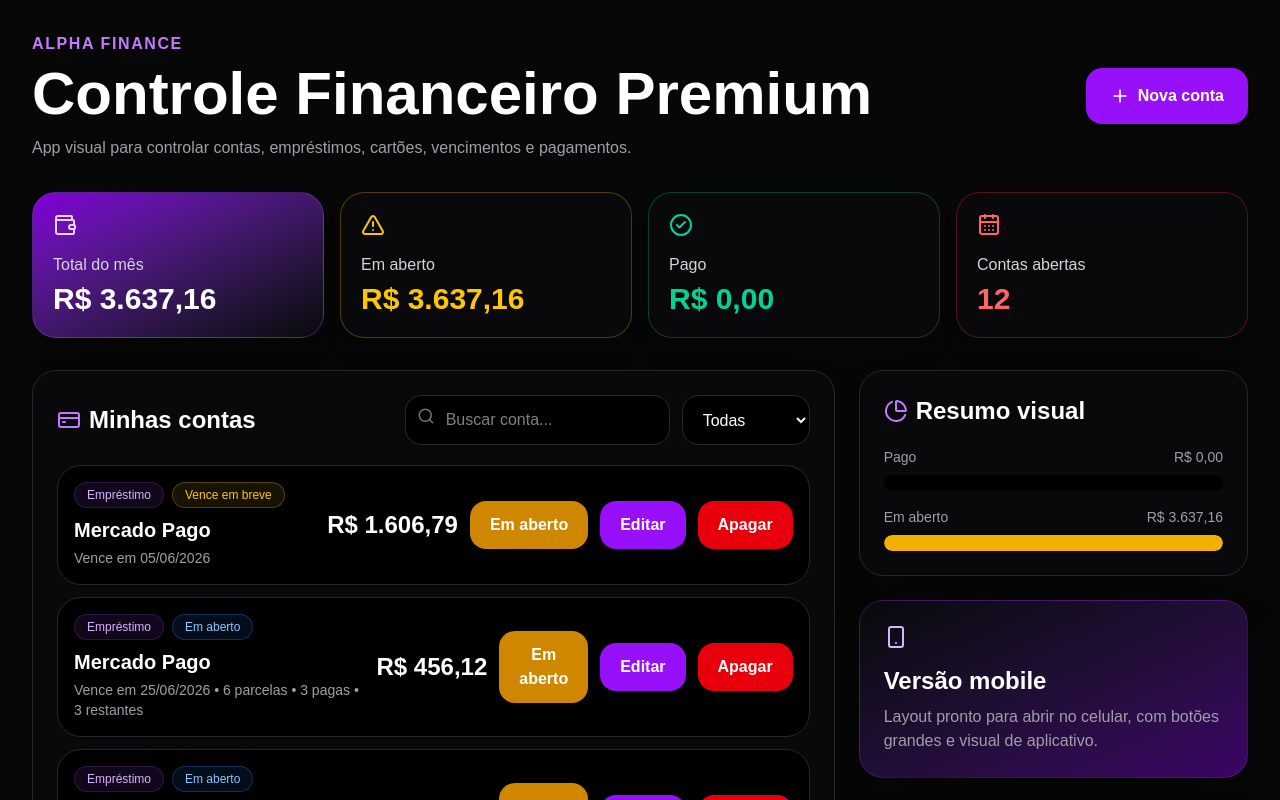
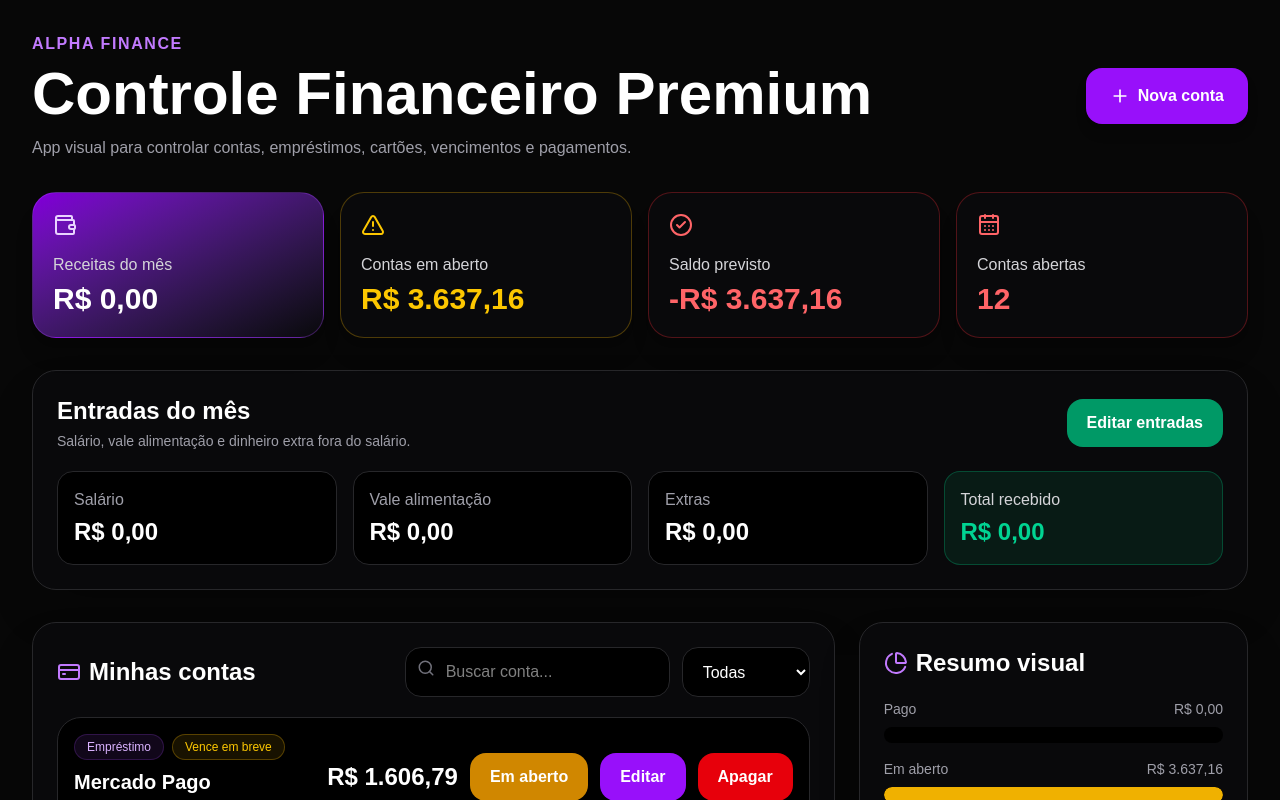
Before and after one commit to elito26br-debug/tim-premium, a Next.js app: page / in a window 1280 px wide. Shown: the top 800 px of the page. Built offline with nearby package versions, Linux system fonts and the light colour scheme.

Commit message:
adiciona entradas do mes

```diff
--- a/app/page.tsx
+++ b/app/page.tsx
@@ -1,4 +1,5 @@
 'use client';
+
 import { useEffect, useMemo, useState } from 'react';
 import { motion } from 'framer-motion';
 import { CreditCard, Wallet, AlertTriangle, CheckCircle2, CalendarDays, Plus, Search, TrendingDown, PieChart, Smartphone } from 'lucide-react';
@@ -18,19 +19,19 @@ const contasIniciais = [
   { id: 12, categoria: 'Empréstimo', nome: 'Denilson', valor: 1040.00, vencimento: '2026-06-08', status: 'EM ABERTO', obs: 'Inclui juros de 30%' },
 ];
 
-function moeda(valor: number) {
+function moeda(valor) {
   return valor.toLocaleString('pt-BR', { style: 'currency', currency: 'BRL' });
 }
 
-function dataBR(data: string) {
+function dataBR(data) {
   return new Date(data + 'T00:00:00').toLocaleDateString('pt-BR');
 }
 
-function alerta(conta: any) {
+function alerta(conta) {
   if (conta.status === 'PAGO') return { texto: 'Pago', cor: 'text-emerald-400', bg: 'bg-emerald-500/10 border-emerald-500/30' };
   const hoje = new Date('2026-06-01T00:00:00');
   const venc = new Date(conta.vencimento + 'T00:00:00');
-  const dias = Math.ceil((venc.getTime() - hoje.getTime()) / (1000 * 60 * 60 * 24));
+  const dias = Math.ceil((venc - hoje) / (1000 * 60 * 60 * 24));
   if (dias < 0) return { texto: 'Vencida', cor: 'text-red-400', bg: 'bg-red-500/10 border-red-500/30' };
   if (dias <= 5) return { texto: 'Vence em breve', cor: 'text-yellow-400', bg: 'bg-yellow-500/10 border-yellow-500/30' };
   return { texto: 'Em aberto', cor: 'text-blue-300', bg: 'bg-blue-500/10 border-blue-500/30' };
@@ -40,6 +41,8 @@ export default function AppFinanceiroPremiumAlpha() {
   const [contas, setContas] = useState(contasIniciais);
   const [busca, setBusca] = useState('');
   const [filtro, setFiltro] = useState('TODAS');
+  const [receitas, setReceitas] = useState({ salario: 0, valeAlimentacao: 0, extras: 0 });
+  const [modalReceitasAberto, setModalReceitasAberto] = useState(false);
   const [modalAberto, setModalAberto] = useState(false);
   const [editandoId, setEditandoId] = useState(null);
   const [novaConta, setNovaConta] = useState({
@@ -52,14 +55,24 @@ export default function AppFinanceiroPremiumAlpha() {
 
   useEffect(() => {
     const contasSalvas = localStorage.getItem('alpha-finance-contas');
+    const receitasSalvas = localStorage.getItem('alpha-finance-receitas');
+
     if (contasSalvas) {
       setContas(JSON.parse(contasSalvas));
+    }
+
+    if (receitasSalvas) {
+      setReceitas(JSON.parse(receitasSalvas));
     }
   }, []);
 
   useEffect(() => {
     localStorage.setItem('alpha-finance-contas', JSON.stringify(contas));
-  }, [contas]);
+  }, [contas, receitas]);
+
+  useEffect(() => {
+    localStorage.setItem('alpha-finance-receitas', JSON.stringify(receitas));
+  }, [receitas]);
 
   const contasFiltradas = contas.filter((conta) => {
     const combinaBusca = conta.nome.toLowerCase().includes(busca.toLowerCase()) || conta.categoria.toLowerCase().includes(busca.toLowerCase());
@@ -72,10 +85,12 @@ export default function AppFinanceiroPremiumAlpha() {
     const aberto = contas.filter((item) => item.status === 'EM ABERTO').reduce((soma, item) => soma + Number(item.valor || 0), 0);
     const pago = contas.filter((item) => item.status === 'PAGO').reduce((soma, item) => soma + Number(item.valor || 0), 0);
     const qtdAberto = contas.filter((item) => item.status === 'EM ABERTO').length;
-    return { total, aberto, pago, qtdAberto };
+    const totalReceitas = Number(receitas.salario || 0) + Number(receitas.valeAlimentacao || 0) + Number(receitas.extras || 0);
+    const saldoFinal = totalReceitas - aberto;
+    return { total, aberto, pago, qtdAberto, totalReceitas, saldoFinal };
   }, [contas]);
 
-  function alternarStatus(id: number) {
+  function alternarStatus(id) {
     setContas((atuais) => atuais.map((conta) => conta.id === id ? { ...conta, status: conta.status === 'PAGO' ? 'EM ABERTO' : 'PAGO' } : conta));
   }
 
@@ -116,7 +131,7 @@ export default function AppFinanceiroPremiumAlpha() {
     setModalAberto(false);
   }
 
-  function editarConta(conta: any) {
+  function editarConta(conta) {
     setEditandoId(conta.id);
     setNovaConta({
       nome: conta.nome,
@@ -128,7 +143,7 @@ export default function AppFinanceiroPremiumAlpha() {
     setModalAberto(true);
   }
 
-  function apagarConta(id: number) {
+  function apagarConta(id) {
     setContas((atuais) => atuais.filter((conta) => conta.id !== id));
   }
 
@@ -156,20 +171,20 @@ export default function AppFinanceiroPremiumAlpha() {
         <section className="grid md:grid-cols-4 gap-4 mb-8">
           <motion.div initial={{ opacity: 0, y: 10 }} animate={{ opacity: 1, y: 0 }} className="rounded-3xl p-5 bg-gradient-to-br from-purple-700 to-zinc-950 border border-purple-500/30 shadow-xl">
             <Wallet className="text-purple-200 mb-4" />
-            <p className="text-zinc-300">Total do mês</p>
-            <h2 className="text-3xl font-black mt-1">{moeda(resumo.total)}</h2>
+            <p className="text-zinc-300">Receitas do mês</p>
+            <h2 className="text-3xl font-black mt-1">{moeda(resumo.totalReceitas)}</h2>
           </motion.div>
 
           <motion.div initial={{ opacity: 0, y: 10 }} animate={{ opacity: 1, y: 0 }} transition={{ delay: 0.05 }} className="rounded-3xl p-5 bg-zinc-950 border border-yellow-500/30 shadow-xl">
             <AlertTriangle className="text-yellow-400 mb-4" />
-            <p className="text-zinc-300">Em aberto</p>
+            <p className="text-zinc-300">Contas em aberto</p>
             <h2 className="text-3xl font-black mt-1 text-yellow-400">{moeda(resumo.aberto)}</h2>
           </motion.div>
 
-          <motion.div initial={{ opacity: 0, y: 10 }} animate={{ opacity: 1, y: 0 }} transition={{ delay: 0.1 }} className="rounded-3xl p-5 bg-zinc-950 border border-emerald-500/30 shadow-xl">
-            <CheckCircle2 className="text-emerald-400 mb-4" />
-            <p className="text-zinc-300">Pago</p>
-            <h2 className="text-3xl font-black mt-1 text-emerald-400">{moeda(resumo.pago)}</h2>
+          <motion.div initial={{ opacity: 0, y: 10 }} animate={{ opacity: 1, y: 0 }} transition={{ delay: 0.1 }} className={`rounded-3xl p-5 bg-zinc-950 border shadow-xl ${resumo.saldoFinal >= 0 ? 'border-emerald-500/30' : 'border-red-500/30'}`}>
+            <CheckCircle2 className={resumo.saldoFinal >= 0 ? 'text-emerald-400 mb-4' : 'text-red-400 mb-4'} />
+            <p className="text-zinc-300">Saldo previsto</p>
+            <h2 className={`text-3xl font-black mt-1 ${resumo.saldoFinal >= 0 ? 'text-emerald-400' : 'text-red-400'}`}>{moeda(resumo.saldoFinal)}</h2>
           </motion.div>
 
           <motion.div initial={{ opacity: 0, y: 10 }} animate={{ opacity: 1, y: 0 }} transition={{ delay: 0.15 }} className="rounded-3xl p-5 bg-zinc-950 border border-red-500/30 shadow-xl">
@@ -177,6 +192,37 @@ export default function AppFinanceiroPremiumAlpha() {
             <p className="text-zinc-300">Contas abertas</p>
             <h2 className="text-3xl font-black mt-1 text-red-400">{resumo.qtdAberto}</h2>
           </motion.div>
+        </section>
+
+        <section className="rounded-3xl bg-zinc-950 border border-zinc-800 p-5 md:p-6 shadow-2xl mb-8">
+          <div className="flex flex-col md:flex-row md:items-center justify-between gap-4 mb-5">
+            <div>
+              <h2 className="text-2xl font-black">Entradas do mês</h2>
+              <p className="text-zinc-400 text-sm mt-1">Salário, vale alimentação e dinheiro extra fora do salário.</p>
+            </div>
+            <button onClick={() => setModalReceitasAberto(true)} className="bg-emerald-600 hover:bg-emerald-700 px-5 py-3 rounded-2xl font-bold">
+              Editar entradas
+            </button>
+          </div>
+
+          <div className="grid md:grid-cols-4 gap-4">
+            <div className="bg-black rounded-2xl p-4 border border-zinc-800">
+              <p className="text-zinc-400">Salário</p>
+              <p className="text-2xl font-black mt-1">{moeda(Number(receitas.salario || 0))}</p>
+            </div>
+            <div className="bg-black rounded-2xl p-4 border border-zinc-800">
+              <p className="text-zinc-400">Vale alimentação</p>
+              <p className="text-2xl font-black mt-1">{moeda(Number(receitas.valeAlimentacao || 0))}</p>
+            </div>
+            <div className="bg-black rounded-2xl p-4 border border-zinc-800">
+              <p className="text-zinc-400">Extras</p>
+              <p className="text-2xl font-black mt-1">{moeda(Number(receitas.extras || 0))}</p>
+            </div>
+            <div className="bg-emerald-500/10 rounded-2xl p-4 border border-emerald-500/30">
+              <p className="text-zinc-300">Total recebido</p>
+              <p className="text-2xl font-black mt-1 text-emerald-400">{moeda(resumo.totalReceitas)}</p>
+            </div>
+          </div>
         </section>
 
         <section className="grid lg:grid-cols-3 gap-6 mb-8">
@@ -255,6 +301,49 @@ export default function AppFinanceiroPremiumAlpha() {
             </div>
           </div>
         </section>
+        {modalReceitasAberto && (
+          <div className="fixed inset-0 bg-black/80 backdrop-blur-sm flex items-center justify-center p-4 z-50">
+            <div className="w-full max-w-xl rounded-3xl bg-zinc-950 border border-emerald-500/40 p-6 shadow-2xl">
+              <h2 className="text-3xl font-black mb-5">Editar entradas</h2>
+
+              <div className="space-y-4">
+                <input
+                  type="number"
+                  value={receitas.salario}
+                  onChange={(e) => setReceitas({ ...receitas, salario: Number(e.target.value) })}
+                  placeholder="Salário"
+                  className="w-full bg-black border border-zinc-800 rounded-2xl px-4 py-3 outline-none focus:border-emerald-500"
+                />
+
+                <input
+                  type="number"
+                  value={receitas.valeAlimentacao}
+                  onChange={(e) => setReceitas({ ...receitas, valeAlimentacao: Number(e.target.value) })}
+                  placeholder="Vale alimentação"
+                  className="w-full bg-black border border-zinc-800 rounded-2xl px-4 py-3 outline-none focus:border-emerald-500"
+                />
+
+                <input
+                  type="number"
+                  value={receitas.extras}
+                  onChange={(e) => setReceitas({ ...receitas, extras: Number(e.target.value) })}
+                  placeholder="Dinheiro extra"
+                  className="w-full bg-black border border-zinc-800 rounded-2xl px-4 py-3 outline-none focus:border-emerald-500"
+                />
+              </div>
+
+              <div className="flex gap-3 mt-6">
+                <button onClick={() => setModalReceitasAberto(false)} className="flex-1 bg-emerald-600 hover:bg-emerald-700 rounded-2xl py-4 font-bold">
+                  Salvar entradas
+                </button>
+                <button onClick={() => setModalReceitasAberto(false)} className="flex-1 bg-zinc-800 hover:bg-zinc-700 rounded-2xl py-4 font-bold">
+                  Cancelar
+                </button>
+              </div>
+            </div>
+          </div>
+        )}
+
         {modalAberto && (
           <div className="fixed inset-0 bg-black/80 backdrop-blur-sm flex items-center justify-center p-4 z-50">
             <div className="w-full max-w-xl rounded-3xl bg-zinc-950 border border-purple-500/40 p-6 shadow-2xl">
```
